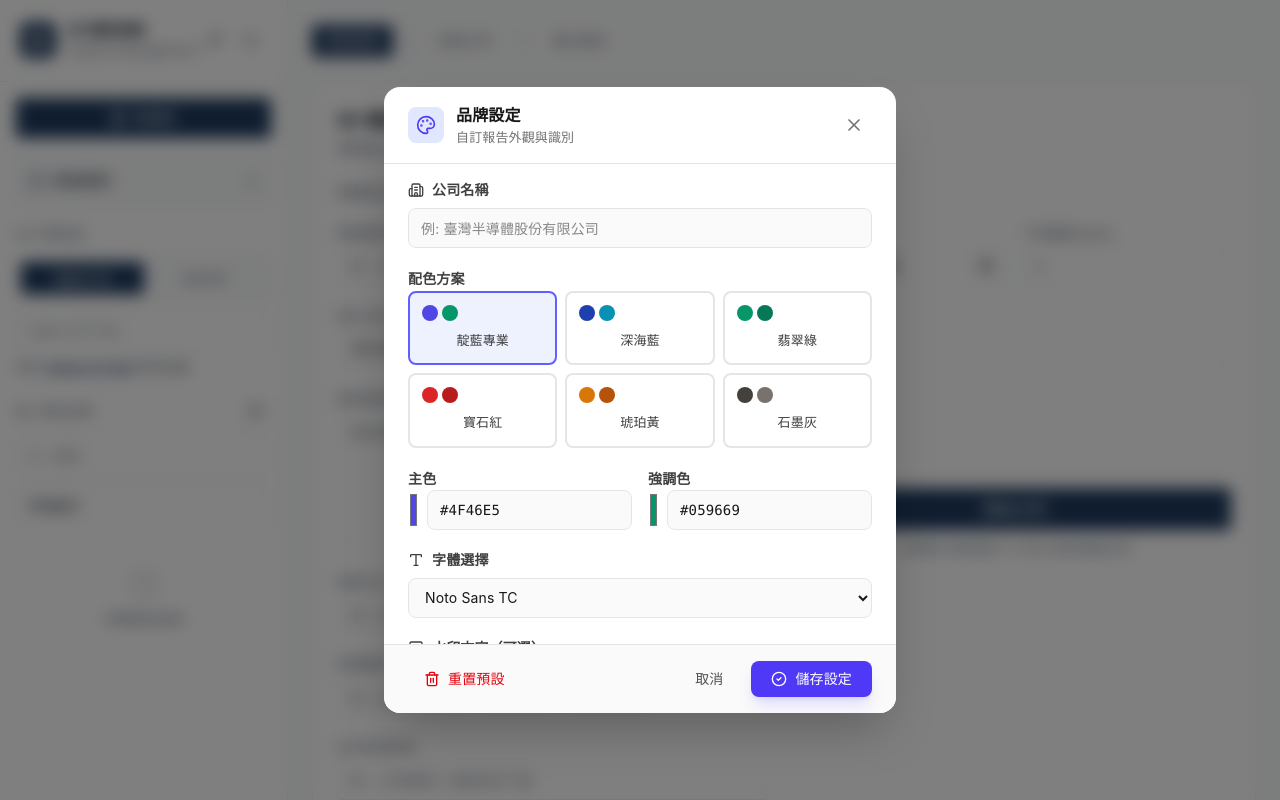
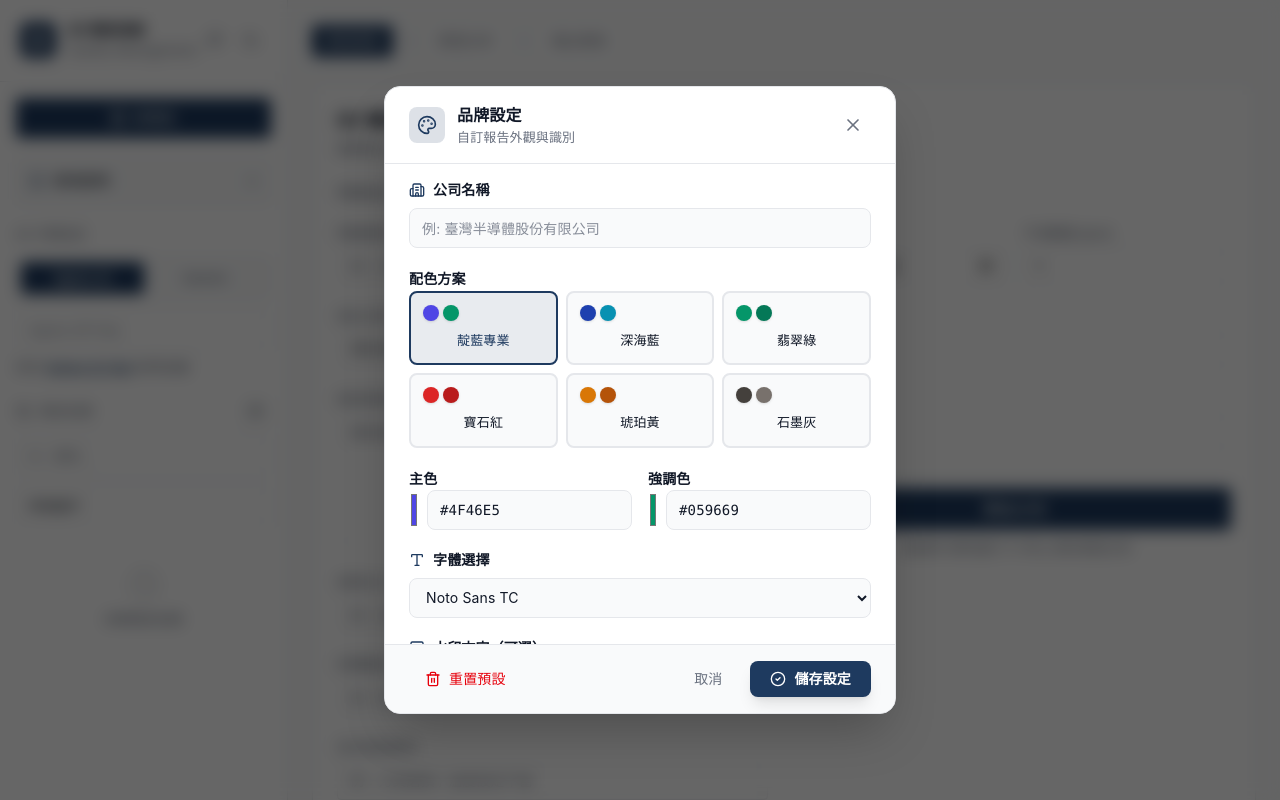
Before and after one commit to Chun-Chieh-Chang/8D-Creator, a Next.js app: page /8D-Creator/ in a window 1280 px wide. Both pictures are taken after a click on the button 215 px from the left and 40 px from the top of the page. Built offline with nearby package versions, Linux system fonts and the light colour scheme.

Commit message:
fix(contrast): refactor BrandSettingsPanel to CSS Design Tokens for 15.8:1 AAA contrast in dark mode

```diff
--- a/src/components/BrandSettingsPanel.tsx
+++ b/src/components/BrandSettingsPanel.tsx
@@ -81,28 +81,28 @@ export default function BrandSettingsPanel({ onClose }: { onClose: () => void })
     <div className={`fixed inset-0 z-50 flex items-center justify-center p-4 ${mounted ? 'animate-in fade-in duration-200' : 'opacity-0'}`}>
       {/* Backdrop */}
       <div
-        className="absolute inset-0 bg-black/50 backdrop-blur-sm"
+        className="absolute inset-0 bg-black/60 backdrop-blur-sm"
         onClick={onClose}
       />
 
       {/* Modal */}
-      <div className="relative w-full max-w-lg bg-white dark:bg-neutral-900 rounded-2xl shadow-2xl overflow-hidden">
+      <div className="relative w-full max-w-lg bg-[var(--bg-surface)] text-[var(--text-primary)] border border-[var(--border-color)] rounded-2xl shadow-2xl overflow-hidden">
         {/* Header */}
-        <div className="flex items-center justify-between px-6 py-4 border-b border-neutral-200 dark:border-neutral-800">
+        <div className="flex items-center justify-between px-6 py-4 border-b border-[var(--border-color)]">
           <div className="flex items-center gap-3">
-            <div className="p-2 bg-indigo-100 dark:bg-indigo-900/30 rounded-lg">
-              <Palette className="w-5 h-5 text-indigo-600 dark:text-indigo-400" />
+            <div className="p-2 bg-[var(--accent)]/15 rounded-lg">
+              <Palette className="w-5 h-5 text-[var(--accent)]" />
             </div>
             <div>
-              <h2 className="text-base font-bold text-neutral-900 dark:text-white">品牌設定</h2>
-              <p className="text-[13px] text-neutral-500 dark:text-neutral-400">自訂報告外觀與識別</p>
+              <h2 className="text-base font-bold text-[var(--text-primary)]">品牌設定</h2>
+              <p className="text-[13px] text-[var(--text-secondary)]">自訂報告外觀與識別</p>
             </div>
           </div>
           <button
             onClick={onClose}
-            className="p-2 hover:bg-neutral-100 dark:hover:bg-neutral-800 rounded-lg transition-colors"
+            className="p-2 hover:bg-[var(--bg-base)] rounded-lg transition-colors text-[var(--text-secondary)] hover:text-[var(--text-primary)]"
           >
-            <X className="w-5 h-5 text-neutral-500" />
+            <X className="w-5 h-5" />
           </button>
         </div>
 
@@ -111,8 +111,8 @@ export default function BrandSettingsPanel({ onClose }: { onClose: () => void })
 
           {/* Company Name */}
           <div className="space-y-2">
-            <label className="flex items-center gap-2 text-sm font-semibold text-neutral-700 dark:text-neutral-300">
-              <Building2 className="w-4 h-4" />
+            <label className="flex items-center gap-2 text-sm font-semibold text-[var(--text-primary)]">
+              <Building2 className="w-4 h-4 text-[var(--accent)]" />
               公司名稱
             </label>
             <input
@@ -120,13 +120,13 @@ export default function BrandSettingsPanel({ onClose }: { onClose: () => void })
               value={settings.companyName}
               onChange={(e) => setSettings(prev => ({ ...prev, companyName: e.target.value }))}
               placeholder="例: 臺灣半導體股份有限公司"
-              className="w-full h-10 px-3 bg-neutral-50 dark:bg-neutral-800 text-neutral-900 dark:text-white border border-neutral-200 dark:border-neutral-700 rounded-lg text-sm focus:ring-2 focus:ring-indigo-500/20 focus:border-indigo-500 outline-none transition-all"
+              className="w-full h-10 px-3 bg-[var(--bg-base)] text-[var(--text-primary)] placeholder:text-[var(--text-secondary)] placeholder:opacity-80 border border-[var(--border-color)] rounded-lg text-sm focus:ring-2 focus:ring-[var(--accent)]/20 focus:border-[var(--accent)] outline-none transition-all"
             />
           </div>
 
           {/* Color Presets */}
           <div className="space-y-2">
-            <label className="text-sm font-semibold text-neutral-700 dark:text-neutral-300">配色方案</label>
+            <label className="text-sm font-semibold text-[var(--text-primary)]">配色方案</label>
             <div className="grid grid-cols-3 gap-2">
               {COLOR_PRESETS.map((preset) => (
                 <button
@@ -134,21 +134,21 @@ export default function BrandSettingsPanel({ onClose }: { onClose: () => void })
                   onClick={() => applyPreset(preset.primary, preset.accent)}
                   className={`p-3 rounded-lg border-2 transition-all ${
                     settings.primaryColor === preset.primary
-                      ? 'border-indigo-500 bg-indigo-50 dark:bg-indigo-900/20'
-                      : 'border-neutral-200 dark:border-neutral-700 hover:border-neutral-300'
+                      ? 'border-[var(--accent)] bg-[var(--accent)]/10 text-[var(--accent)] font-semibold'
+                      : 'border-[var(--border-color)] bg-[var(--bg-base)] text-[var(--text-primary)] hover:border-[var(--accent)]/50'
                   }`}
                 >
                   <div className="flex gap-1 mb-2">
                     <div
-                      className="w-4 h-4 rounded-full"
+                      className="w-4 h-4 rounded-full shadow-sm"
                       style={{ backgroundColor: preset.primary }}
                     />
                     <div
-                      className="w-4 h-4 rounded-full"
+                      className="w-4 h-4 rounded-full shadow-sm"
                       style={{ backgroundColor: preset.accent }}
                     />
                   </div>
-                  <span className="text-[13px] font-medium text-neutral-700 dark:text-neutral-300">{preset.name}</span>
+                  <span className="text-[13px] font-medium">{preset.name}</span>
                 </button>
               ))}
             </div>
@@ -157,7 +157,7 @@ export default function BrandSettingsPanel({ onClose }: { onClose: () => void })
           {/* Custom Colors */}
           <div className="grid grid-cols-2 gap-4">
             <div className="space-y-2">
-              <label className="text-sm font-semibold text-neutral-700 dark:text-neutral-300">主色</label>
+              <label className="text-sm font-semibold text-[var(--text-primary)]">主色</label>
               <div className="flex items-center gap-2">
                 <input
                   type="color"
@@ -169,12 +169,12 @@ export default function BrandSettingsPanel({ onClose }: { onClose: () => void })
                   type="text"
                   value={settings.primaryColor}
                   onChange={(e) => setSettings(prev => ({ ...prev, primaryColor: e.target.value }))}
-                  className="flex-1 h-10 px-3 bg-neutral-50 dark:bg-neutral-800 text-neutral-900 dark:text-white border border-neutral-200 dark:border-neutral-700 rounded-lg text-sm font-mono"
+                  className="flex-1 h-10 px-3 bg-[var(--bg-base)] text-[var(--text-primary)] border border-[var(--border-color)] rounded-lg text-sm font-mono"
                 />
               </div>
             </div>
             <div className="space-y-2">
-              <label className="text-sm font-semibold text-neutral-700 dark:text-neutral-300">強調色</label>
+              <label className="text-sm font-semibold text-[var(--text-primary)]">強調色</label>
               <div className="flex items-center gap-2">
                 <input
                   type="color"
@@ -186,7 +186,7 @@ export default function BrandSettingsPanel({ onClose }: { onClose: () => void })
                   type="text"
                   value={settings.accentColor}
                   onChange={(e) => setSettings(prev => ({ ...prev, accentColor: e.target.value }))}
-                  className="flex-1 h-10 px-3 bg-neutral-50 dark:bg-neutral-800 text-neutral-900 dark:text-white border border-neutral-200 dark:border-neutral-700 rounded-lg text-sm font-mono"
+                  className="flex-1 h-10 px-3 bg-[var(--bg-base)] text-[var(--text-primary)] border border-[var(--border-color)] rounded-lg text-sm font-mono"
                 />
               </div>
             </div>
@@ -194,25 +194,27 @@ export default function BrandSettingsPanel({ onClose }: { onClose: () => void })
 
           {/* Font Selection */}
           <div className="space-y-2">
-            <label className="flex items-center gap-2 text-sm font-semibold text-neutral-700 dark:text-neutral-300">
-              <Type className="w-4 h-4" />
+            <label className="flex items-center gap-2 text-sm font-semibold text-[var(--text-primary)]">
+              <Type className="w-4 h-4 text-[var(--accent)]" />
               字體選擇
             </label>
             <select
               value={settings.customFont}
               onChange={(e) => setSettings(prev => ({ ...prev, customFont: e.target.value }))}
-              className="w-full h-10 px-3 bg-neutral-50 dark:bg-neutral-800 text-neutral-900 dark:text-white border border-neutral-200 dark:border-neutral-700 rounded-lg text-sm focus:ring-2 focus:ring-indigo-500/20 focus:border-indigo-500 outline-none"
+              className="w-full h-10 px-3 bg-[var(--bg-base)] text-[var(--text-primary)] border border-[var(--border-color)] rounded-lg text-sm focus:ring-2 focus:ring-[var(--accent)]/20 focus:border-[var(--accent)] outline-none"
             >
               {FONT_OPTIONS.map((font) => (
-                <option key={font.value} value={font.value}>{font.label}</option>
+                <option key={font.value} value={font.value} className="bg-[var(--bg-surface)] text-[var(--text-primary)]">
+                  {font.label}
+                </option>
               ))}
             </select>
           </div>
 
           {/* Watermark Text */}
           <div className="space-y-2">
-            <label className="flex items-center gap-2 text-sm font-semibold text-neutral-700 dark:text-neutral-300">
-              <ImageIcon className="w-4 h-4" />
+            <label className="flex items-center gap-2 text-sm font-semibold text-[var(--text-primary)]">
+              <ImageIcon className="w-4 h-4 text-[var(--accent)]" />
               水印文字（可選）
             </label>
             <input
@@ -220,16 +222,16 @@ export default function BrandSettingsPanel({ onClose }: { onClose: () => void })
               value={settings.watermarkText}
               onChange={(e) => setSettings(prev => ({ ...prev, watermarkText: e.target.value }))}
               placeholder="例: CONFIDENTIAL / 內部資料"
-              className="w-full h-10 px-3 bg-neutral-50 dark:bg-neutral-800 text-neutral-900 dark:text-white border border-neutral-200 dark:border-neutral-700 rounded-lg text-sm focus:ring-2 focus:ring-indigo-500/20 focus:border-indigo-500 outline-none"
+              className="w-full h-10 px-3 bg-[var(--bg-base)] text-[var(--text-primary)] placeholder:text-[var(--text-secondary)] placeholder:opacity-80 border border-[var(--border-color)] rounded-lg text-sm focus:ring-2 focus:ring-[var(--accent)]/20 focus:border-[var(--accent)] outline-none"
             />
           </div>
         </div>
 
         {/* Footer Actions */}
-        <div className="flex items-center justify-between px-6 py-4 border-t border-neutral-200 dark:border-neutral-800 bg-neutral-50 dark:bg-neutral-800/50">
+        <div className="flex items-center justify-between px-6 py-4 border-t border-[var(--border-color)] bg-[var(--bg-base)]">
           <button
             onClick={handleReset}
-            className="flex items-center gap-2 px-4 py-2 text-sm font-medium text-red-600 hover:bg-red-50 dark:hover:bg-red-900/20 rounded-lg transition-colors"
+            className="flex items-center gap-2 px-4 py-2 text-sm font-medium text-red-600 hover:bg-red-500/10 rounded-lg transition-colors"
           >
             <Trash2 className="w-4 h-4" />
             重置預設
@@ -244,13 +246,13 @@ export default function BrandSettingsPanel({ onClose }: { onClose: () => void })
             )}
             <button
               onClick={onClose}
-              className="px-4 py-2 text-sm font-medium text-neutral-600 dark:text-neutral-400 hover:bg-neutral-100 dark:hover:bg-neutral-800 rounded-lg transition-colors"
+              className="px-4 py-2 text-sm font-medium text-[var(--text-secondary)] hover:bg-[var(--bg-surface)] hover:text-[var(--text-primary)] rounded-lg transition-colors"
             >
               取消
             </button>
             <button
               onClick={handleSave}
-              className="flex items-center gap-2 px-5 py-2 bg-indigo-600 hover:bg-indigo-700 text-white text-sm font-medium rounded-lg transition-colors shadow-lg shadow-indigo-500/20"
+              className="flex items-center gap-2 px-5 py-2 bg-[var(--accent)] hover:bg-[var(--accent-hover)] text-white text-sm font-semibold rounded-lg transition-colors shadow-lg shadow-[var(--accent)]/20"
             >
               <CheckCircle2 className="w-4 h-4" />
               儲存設定
```
